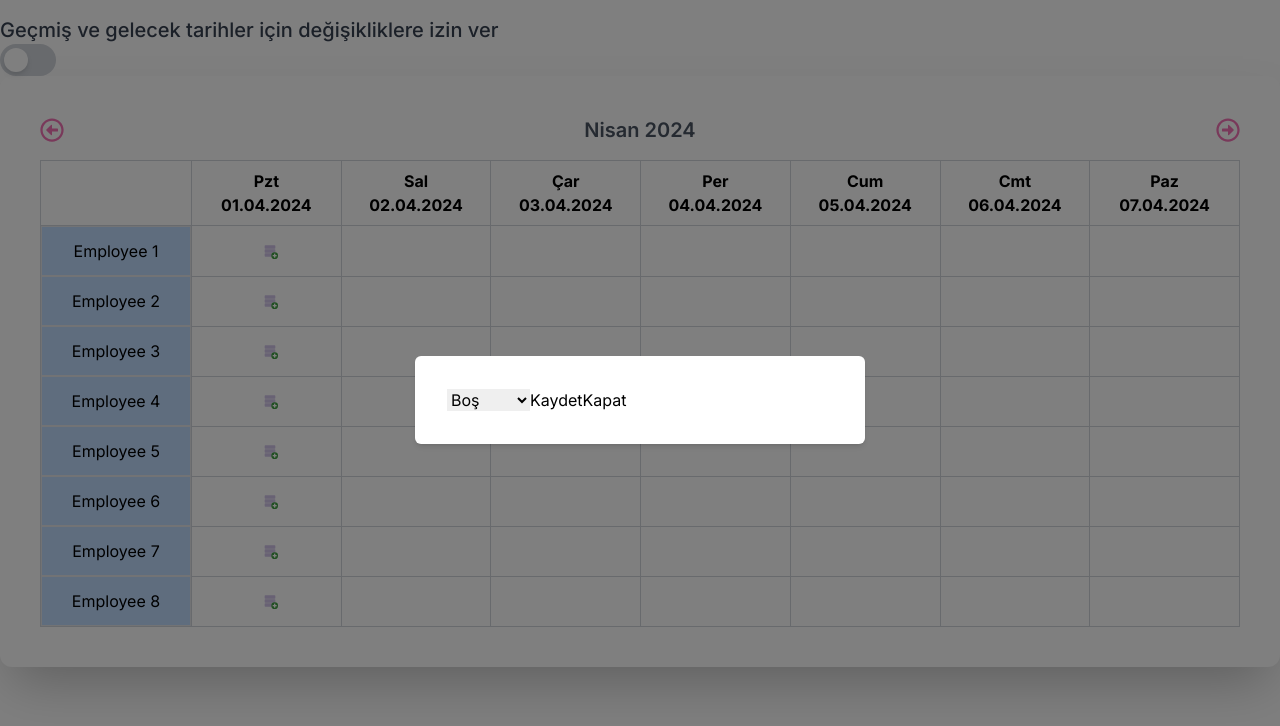
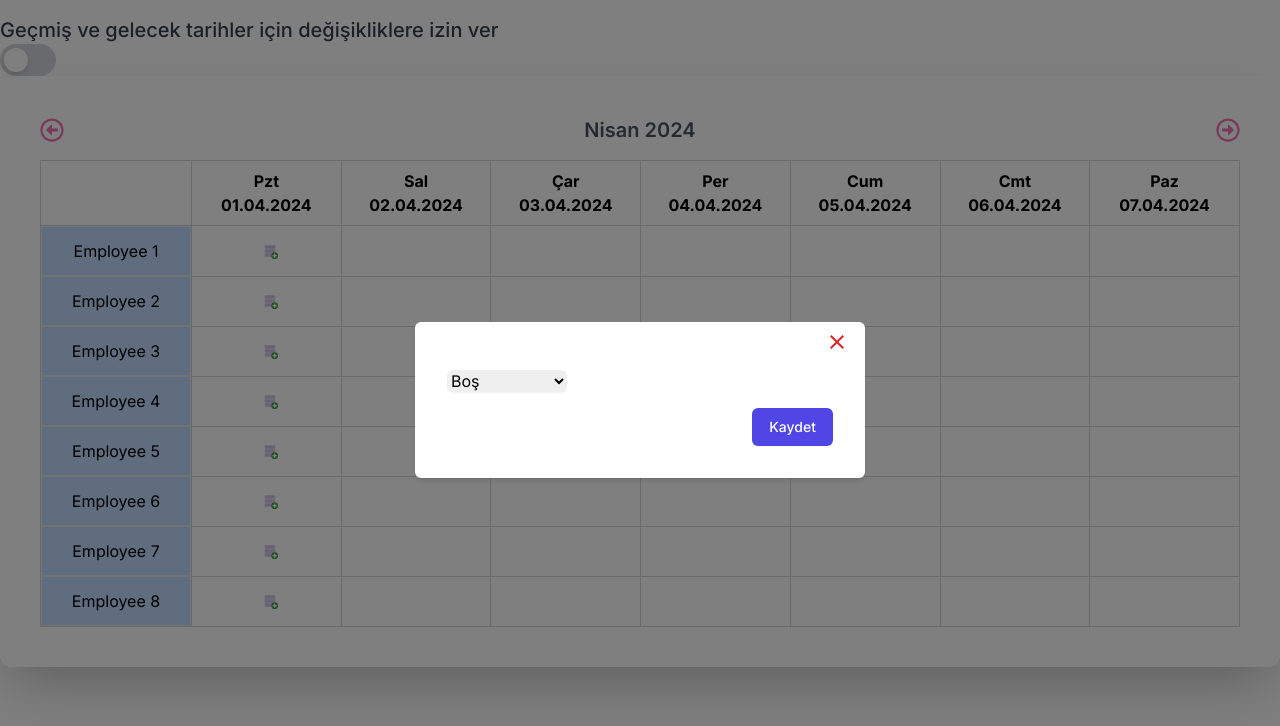
Before and after one commit to gokcetasci/Employee-Attendance-Tracker-Project, a Next.js app: page /admin in a window 1280 px wide. Both pictures are taken after a click on the icon 270 px from the left and 250 px from the top of the page. Shown: the top 726 px of the page. Built offline with nearby package versions, Linux system fonts and the light colour scheme.

Commit message:
style edited added

```diff
--- a/components/popup/index.js
+++ b/components/popup/index.js
@@ -1,6 +1,6 @@
-// Popup.js
 import React from "react";
 import { Formik, Form, Field, ErrorMessage } from "formik";
+import { MdClose } from "react-icons/md";
 
 const initialValues = {
   status: "Boş",
@@ -19,12 +19,16 @@ const validate = (values) => {
 };
 
 const Popup = ({ handleSave, handleClose, employeeId, date }) => (
-  <Formik initialValues={initialValues} validate={validate} onSubmit={(values) => handleSave(employeeId, date, values)}>
+  <Formik
+    initialValues={initialValues}
+    validate={validate}
+    onSubmit={(values) => handleSave(employeeId, date, values)}
+  >
     {({ values }) => (
       <Form>
         <div className="fixed inset-0 flex items-center justify-center bg-black bg-opacity-50">
-          <div className="relative bg-white p-4 sm:p-8 rounded-md shadow-md w-[340px] sm:w-[400px] md:w-[450px]">
-            <Field as="select" name="status">
+          <div className="relative bg-white p-4 sm:p-8 rounded-md shadow-md w-[340px] sm:w-[400px] md:w-[450px] relative">
+            <Field as="select" name="status" className="block w-[120px] border-gray-300 rounded-md shadow-sm focus:border-indigo-500 focus:ring focus:ring-indigo-200 focus:ring-opacity-50 mt-4">
               <option value="Boş">Boş</option>
               <option value="Geldi">Geldi</option>
               <option value="Gelmedi">Gelmedi</option>
@@ -33,12 +37,16 @@ const Popup = ({ handleSave, handleClose, employeeId, date }) => (
             <ErrorMessage name="status" component="div" className="text-red-500" />
             {values.status === "Gelmedi" && (
               <>
-                <Field type="text" name="explanation" placeholder="Neden gelmedi?" />
+                <Field type="text" name="explanation" placeholder="Neden gelmedi?" className="block w-full mt-2 border-gray-300 rounded-md shadow-sm focus:border-indigo-500 focus:ring focus:ring-indigo-200 focus:ring-opacity-50" />
                 <ErrorMessage name="explanation" component="div" className="text-red-500" />
               </>
             )}
-            <button type="submit">Kaydet</button>
-            <button type="button" onClick={handleClose}>Kapat</button>
+            <div className="flex justify-end mt-4">
+              <button type="submit" className="inline-flex justify-center py-2 px-4 border border-transparent shadow-sm text-sm font-medium rounded-md text-white bg-indigo-600 hover:bg-indigo-700 focus:outline-none focus:ring-2 focus:ring-offset-2 focus:ring-indigo-500">Kaydet</button>
+              <button type="button" onClick={handleClose} className="inline-flex justify-center ml-4 py-2 px-4 font-medium rounded-md  text-red-600 hover:text-red-700 absolute top-0 right-0 ">
+                <MdClose className="text-2xl " />
+              </button>
+            </div>
           </div>
         </div>
       </Form>
```
